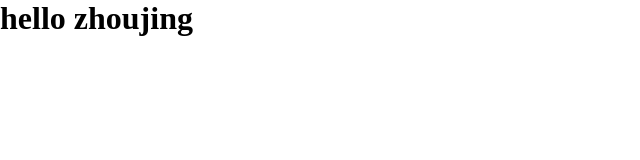
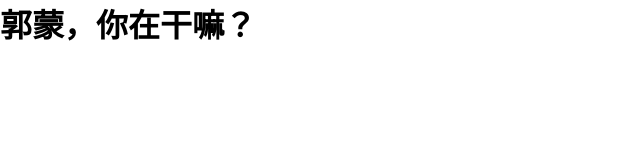
Before and after one commit to MrZhou-jj/MrZhou-jj.github.io, a plain HTML site: page index.html in a window 1280 px wide. Shown: the whole page, without its empty margins (0-640 px from the left). Drawn offline with Linux system fonts and the light colour scheme.

Commit message:
Update index.html
第二次更改

```diff
--- a/index.html
+++ b/index.html
@@ -9,7 +9,7 @@
 
 <body>
 
-<h1>hello zhoujing</h1>
+<h1>郭蒙，你在干嘛？</h1>
 
 </body>
 </html>
```
